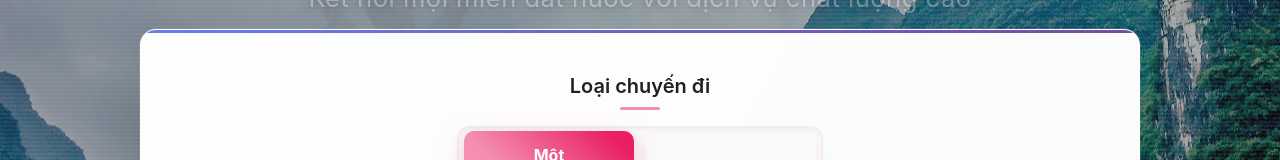
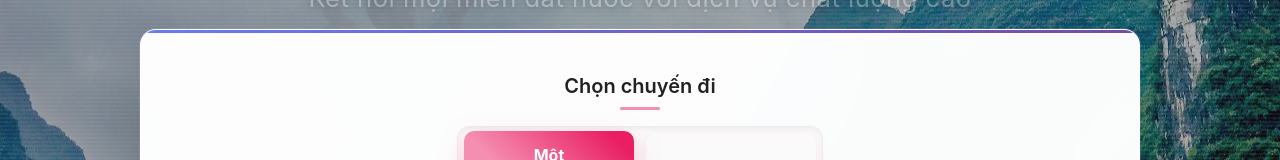
Before and after one commit to 84796578ran/SU25SE048_GSU25SE52_Bus-online-bus-ticket-sales_FE, a Next.js app: page / in a window 1280 px wide. Shown: the part 414-574 px from the top of the page. Built offline with nearby package versions, Linux system fonts and the light colour scheme.

Commit message:
sửa thành "Chọn chuyến đi"

```diff
--- a/src/app/page.tsx
+++ b/src/app/page.tsx
@@ -795,7 +795,7 @@ export default function BusTicketHomePage() {
                         }
                       }}
                     >
-                      Loại chuyến đi
+                      Chọn chuyến đi
                     </Typography>
                     <Box sx={{
                       display: 'inline-flex',
```
Lines whose indentation alone changed are shown as unchanged.
